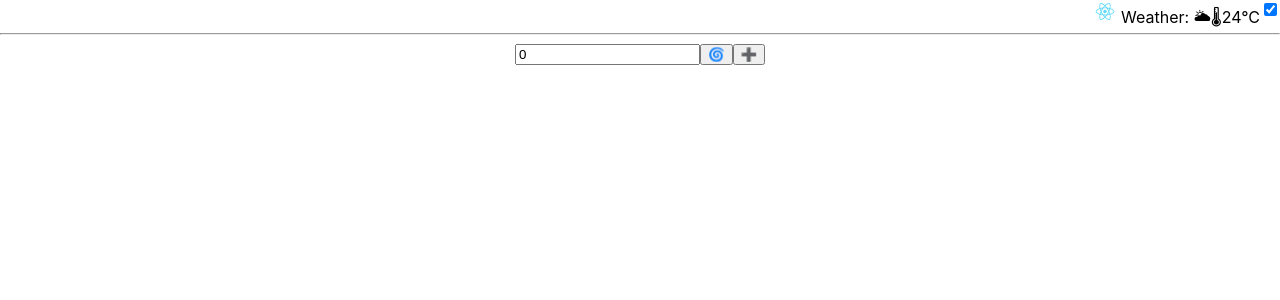
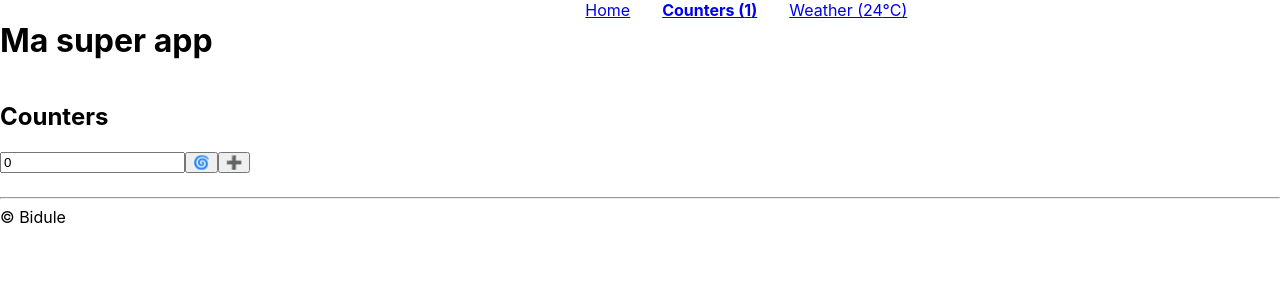
Before and after one commit to naholyr/formation-react-2021-09, a React (Create React App) app in the folder app/: page /counters in a window 1280 px wide. Shown: the top 300 px of the page. Built offline with nearby package versions, Linux system fonts and the light colour scheme.

Commit message:
J2: routing

```diff
--- a/app/package.json
+++ b/app/package.json
@@ -10,6 +10,7 @@
     "prop-types": "^15.7.2",
     "react": "^17.0.2",
     "react-dom": "^17.0.2",
+    "react-router-dom": "^5.3.0",
     "react-scripts": "4.0.3",
     "uuid": "^8.3.2",
     "web-vitals": "^1.1.2"
--- a/app/src/App.css
+++ /dev/null
@@ -1,48 +0,0 @@
-.App {
-  text-align: center;
-}
-
-.App-logo {
-  height: 40vmin;
-  pointer-events: none;
-}
-
-@media (prefers-reduced-motion: no-preference) {
-  .App-logo {
-    animation: App-logo-spin infinite 20s linear;
-  }
-}
-
-.App-header {
-  background-color: #282c34;
-  min-height: 100vh;
-  display: flex;
-  flex-direction: column;
-  align-items: center;
-  justify-content: center;
-  font-size: calc(10px + 2vmin);
-  color: white;
-}
-
-.App-link {
-  color: #61dafb;
-}
-
-@keyframes App-logo-spin {
-  from {
-    transform: rotate(0deg);
-  }
-  to {
-    transform: rotate(360deg);
-  }
-}
-
-.App .counters {
-  list-style-type: none;
-  text-align: left;
-}
-
-.App .counters span {
-  display: inline-block;
-  width: 8rem;
-}
--- a/app/src/App.js
+++ b/app/src/App.js
@@ -1,92 +1,63 @@
-import { useRef, useState } from "react";
-import "./App.css";
-import Counter from "./Counter/Counter";
-import Weather from "./Weather/Weather.fn";
-import { v4 as uuid } from "uuid";
+import "./App.scss";
+import { NavLink, Route, Switch } from "react-router-dom";
+import Home from "./pages/Home";
+import NotFound from "./pages/NotFound";
+import CounterList from "./pages/CounterList";
+import Weather from "./pages/Weather";
+
+// / => Home
+// /counters => CounterList
+// /weather => Weather
+
+/*
+
+    +--------------------------------------------------------------+
+    | TITRE (nb counters) (température) |           MENU (3 liens) |
+    +--------------------------------------------------------------+
+    | MAIN CONTENT                                                 |
+    +--------------------------------------------------------------+
+    | FOOTER                                                       |
+    +--------------------------------------------------------------+
+
+*/
 
 const App = () => {
-  const [counters, setCounters] = useState([]);
-
-  const addCounter = (initialValue) => {
-    const id = uuid();
-    setCounters([...counters, { id, initialValue }]);
-  };
-
-  const removeCounter = (counterId) =>
-    setCounters(counters.filter((id) => id !== counterId));
-
-  const renderLi = ({ id, initialValue }) => (
-    <li key={id}>
-      <Counter initialValue={initialValue} />
-      <button onClick={() => removeCounter(id)}>🗑</button>
-    </li>
-  );
-
-  /* Uncontrolled input */
-
-  const inputRef = useRef();
-  const [shouldShowWeather, toggleWeather] = useState(true);
+  const nbCounters = 1;
+  const temperature = 24;
 
   return (
-    <div className="App">
-      <input
-        style={{ float: "right" }}
-        type="checkbox"
-        checked={shouldShowWeather}
-        onChange={(e) => toggleWeather(e.target.checked)}
-      />
-      {shouldShowWeather && <Weather />}
-      <hr style={{ clear: "both" }} />
-      <input type="number" defaultValue={0} ref={inputRef} />
-      <button onClick={() => (inputRef.current.value = 0)}>🌀</button>
-      <button onClick={() => addCounter(Number(inputRef.current.value))}>
-        ➕
-      </button>
-      <ul className="counters">{counters.map(renderLi)}</ul>
+    <div class="App">
+      <div class="grid-container">
+        <div class="Main"></div>
+        <div class="Title"></div>
+        <div class="Nav"></div>
+        <div class="Footer"></div>
+      </div>
+      <h1>Ma super app</h1>
+      <nav>
+        <NavLink to="/" exact activeClassName="active">
+          Home
+        </NavLink>
+        <NavLink to="/counters" activeClassName="active">
+          Counters ({nbCounters})
+        </NavLink>
+        <NavLink to="/weather" activeClassName="active">
+          Weather ({temperature}°C)
+        </NavLink>
+      </nav>
+      <main>
+        <Switch>
+          <Route path="/" exact component={Home} />
+          <Route path="/counters" component={CounterList} />
+          <Route path="/weather" component={Weather} />
+          <Route path="*" component={NotFound} />
+        </Switch>
+      </main>
+      <footer>
+        <hr />© Bidule
+      </footer>
     </div>
   );
-  /**/
-
-  /* Uncontrolled input * /
-
-  const [currentValue, setCurrentValue] = useState(0);
-  const handleValueChange = (event) => {
-    setCurrentValue(Number(event.target.value));
-  };
-
-  return (
-    <div className="App">
-      <input type="number" defaultValue={0} onChange={handleValueChange} />
-      <button
-        onClick={
-          // FIXME: reset by changing input's key
-          () => setCurrentValue(0)
-        }
-      >
-        🌀
-      </button>
-      <button onClick={() => addCounter(currentValue)}>➕</button>
-      <ul className="counters">{counters.map(renderLi)}</ul>
-    </div>
-  );
-  /**/
-
-  /* Controlled input * /
-
-  const [currentValue, setCurrentValue] = useState(0);
-  const handleValueChange = (event) => {
-    setCurrentValue(Number(event.target.value));
-  };
-
-  return (
-    <div className="App">
-      <input type="number" value={currentValue} onChange={handleValueChange} />
-      <button onClick={() => setCurrentValue(0)}>🌀</button>
-      <button onClick={() => addCounter(currentValue)}>➕</button>
-      <ul className="counters">{counters.map(renderLi)}</ul>
-    </div>
-  );
-  /**/
 };
 
 export default App;
--- /dev/null
+++ b/app/src/App.scss
@@ -0,0 +1,28 @@
+.App {
+  display: grid;
+  grid-template-columns: 1auto 1auto;
+  grid-template-rows: 1auto 1fr 1auto;
+  grid-template-areas: "Title Nav" "Main Main" "Footer Footer";
+
+  main {
+    grid-area: Main;
+  }
+
+  h1 {
+    grid-area: Title;
+  }
+
+  nav {
+    grid-area: Nav;
+    a {
+      margin: 1em;
+    }
+    .active {
+      font-weight: bold;
+    }
+  }
+
+  footer {
+    grid-area: Footer;
+  }
+}
--- a/app/src/Weather/Weather.scss
+++ b/app/src/Weather/Weather.scss
@@ -1,4 +1,2 @@
 .Weather {
-  float: right;
-  text-align: right;
 }
--- a/app/src/index.js
+++ b/app/src/index.js
@@ -3,10 +3,13 @@ import ReactDOM from "react-dom";
 import "./index.css";
 import App from "./App";
 import reportWebVitals from "./reportWebVitals";
+import { BrowserRouter } from "react-router-dom";
 
 ReactDOM.render(
   <React.StrictMode>
-    <App />
+    <BrowserRouter>
+      <App />
+    </BrowserRouter>
   </React.StrictMode>,
   document.getElementById("root")
 );
--- /dev/null
+++ b/app/src/pages/CounterList.js
@@ -0,0 +1,38 @@
+import { useRef, useState } from "react";
+import Counter from "../Counter/Counter";
+import { v4 as uuid } from "uuid";
+
+const CounterList = () => {
+  const [counters, setCounters] = useState([]);
+
+  const addCounter = (initialValue) => {
+    const id = uuid();
+    setCounters([...counters, { id, initialValue }]);
+  };
+
+  const removeCounter = (counterId) =>
+    setCounters(counters.filter((id) => id !== counterId));
+
+  const renderLi = ({ id, initialValue }) => (
+    <li key={id}>
+      <Counter initialValue={initialValue} />
+      <button onClick={() => removeCounter(id)}>🗑</button>
+    </li>
+  );
+
+  const inputRef = useRef();
+
+  return (
+    <div className="CounterList">
+      <h2>Counters</h2>
+      <input type="number" defaultValue={0} ref={inputRef} />
+      <button onClick={() => (inputRef.current.value = 0)}>🌀</button>
+      <button onClick={() => addCounter(Number(inputRef.current.value))}>
+        ➕
+      </button>
+      <ul className="counters">{counters.map(renderLi)}</ul>
+    </div>
+  );
+};
+
+export default CounterList;
--- /dev/null
+++ b/app/src/pages/Home.js
@@ -0,0 +1,12 @@
+const HomePage = () => {
+  const html = "<strong>inner html</strong>";
+
+  return (
+    <>
+      <h2>Coucou</h2>
+      <div dangerouslySetInnerHTML={{ __html: html }}></div>
+    </>
+  );
+};
+
+export default HomePage;
--- /dev/null
+++ b/app/src/pages/NotFound.js
@@ -0,0 +1,9 @@
+const NotFound = () => {
+  return (
+    <>
+      <h2>Not found</h2>
+    </>
+  );
+};
+
+export default NotFound;
--- /dev/null
+++ b/app/src/pages/Weather.js
@@ -0,0 +1,23 @@
+import { useState } from "react";
+import Weather from "../Weather/Weather.fn";
+
+const WeatherPage = () => {
+  const [shouldShowWeather, toggleWeather] = useState(true);
+
+  return (
+    <div className="Weather">
+      <h2>Weather</h2>
+      <label>
+        <input
+          type="checkbox"
+          checked={shouldShowWeather}
+          onChange={(e) => toggleWeather(e.target.checked)}
+        />{" "}
+        Show weather
+      </label>
+      {shouldShowWeather && <Weather />}
+    </div>
+  );
+};
+
+export default WeatherPage;
```
Also changed, not shown: 1 other file (tests, documents, lock files or other folders).
